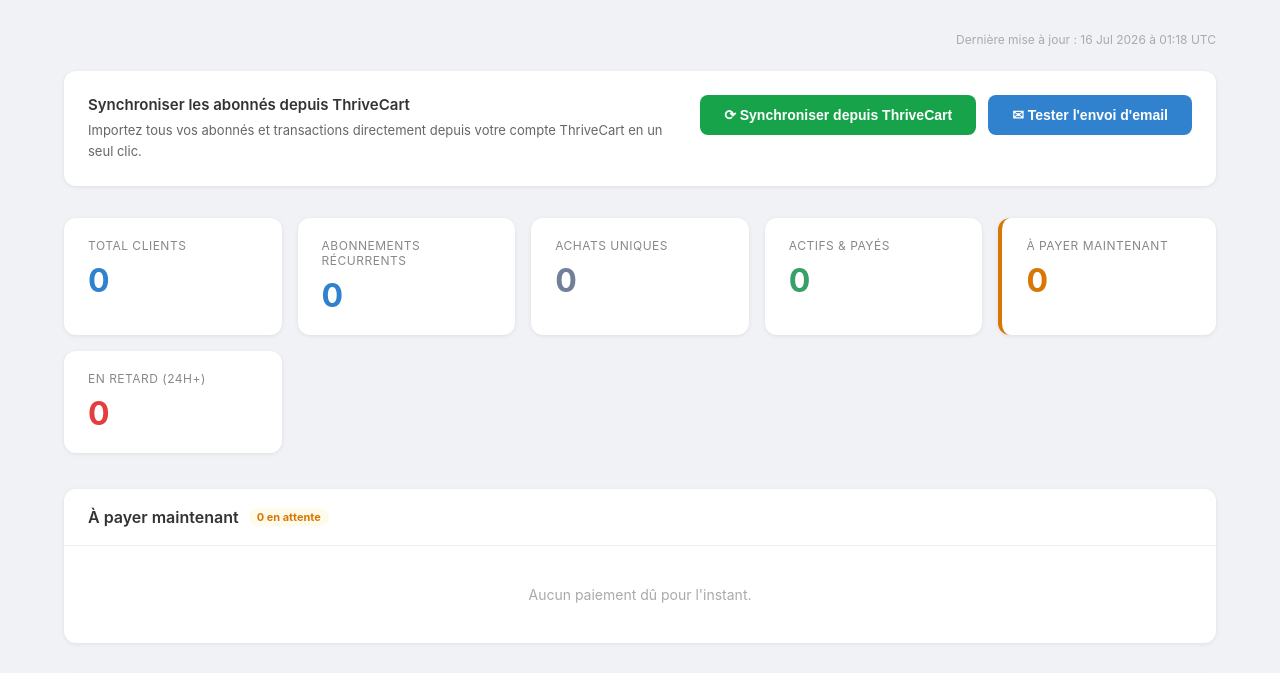
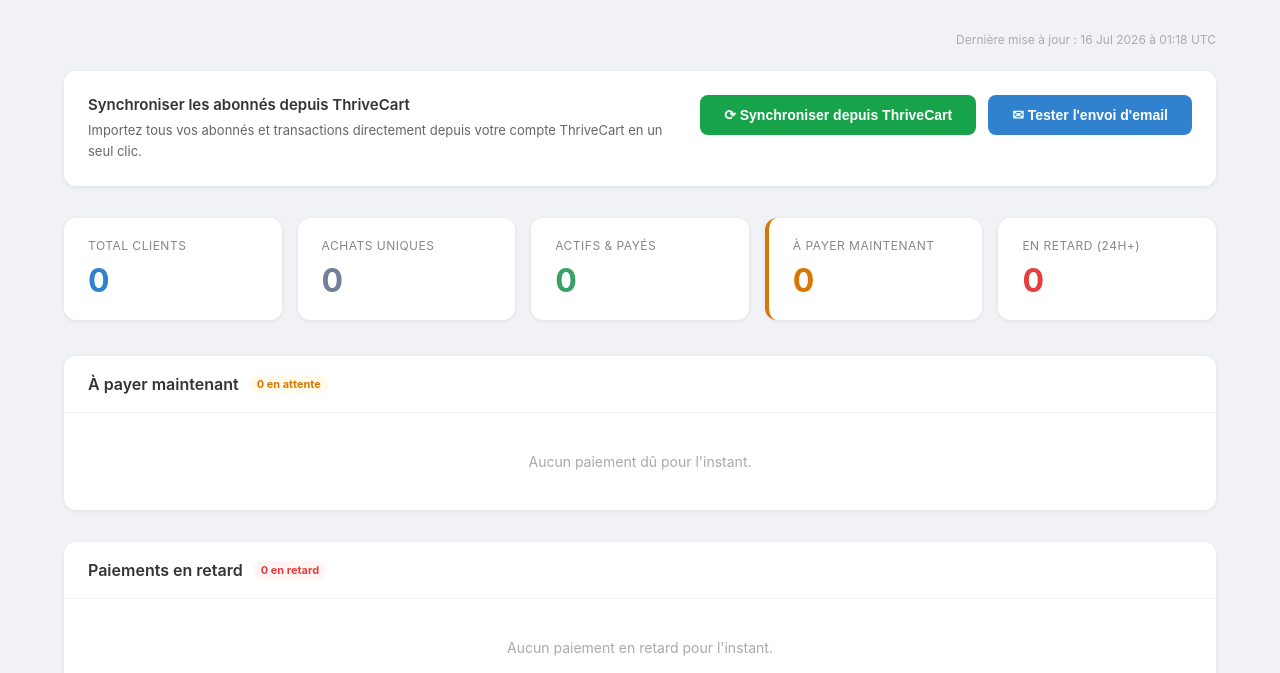
Before and after one commit to omar2445/thrivecart-monitor, a FastAPI app: page / in a window 1280 px wide. Shown: the part 64-737 px from the top of the page. Run offline with FastAPI, Linux system fonts and the light colour scheme; data that the repository does not hold is empty.

Commit message:
feat: remove Abonnements recurrents card from summary

```diff
--- a/templates/dashboard.html
+++ b/templates/dashboard.html
@@ -192,11 +192,7 @@
       <div class="label">Total clients</div>
       <div class="value">{{ stats.total }}</div>
     </a>
-    <a class="card blue" href="#section-recurring">
-      <div class="label">Abonnements récurrents</div>
-      <div class="value">{{ stats.recurring }}</div>
-    </a>
-    <a class="card gray" href="#section-one-time">
+<a class="card gray" href="#section-one-time">
       <div class="label">Achats uniques</div>
       <div class="value">{{ stats.one_time }}</div>
     </a>
```
